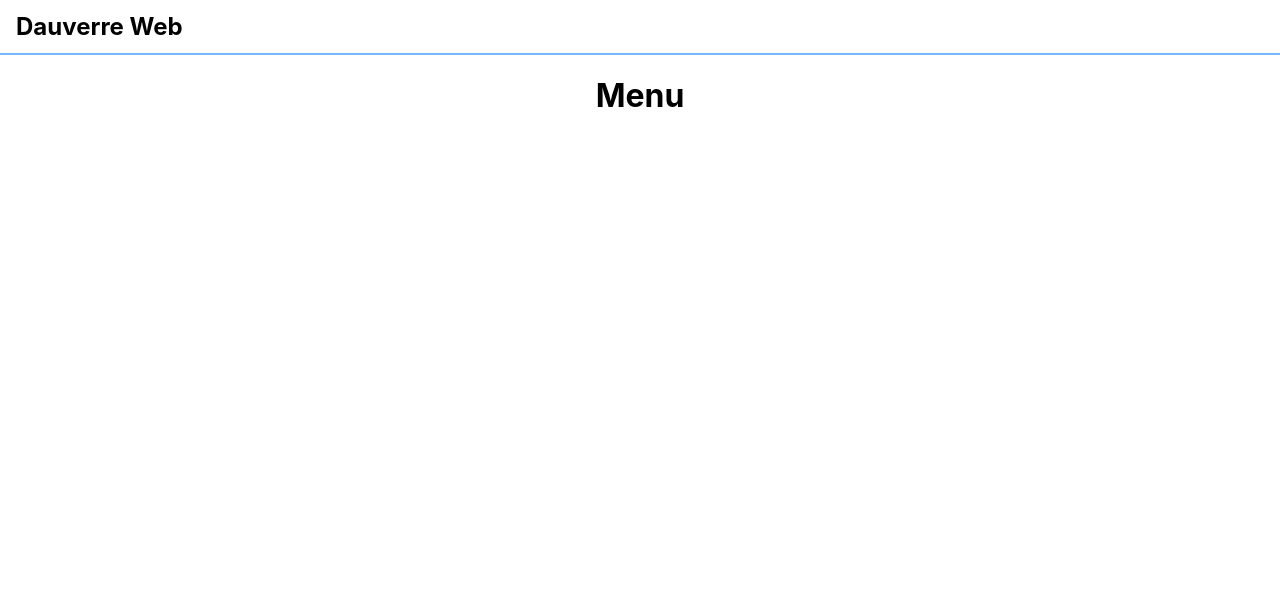
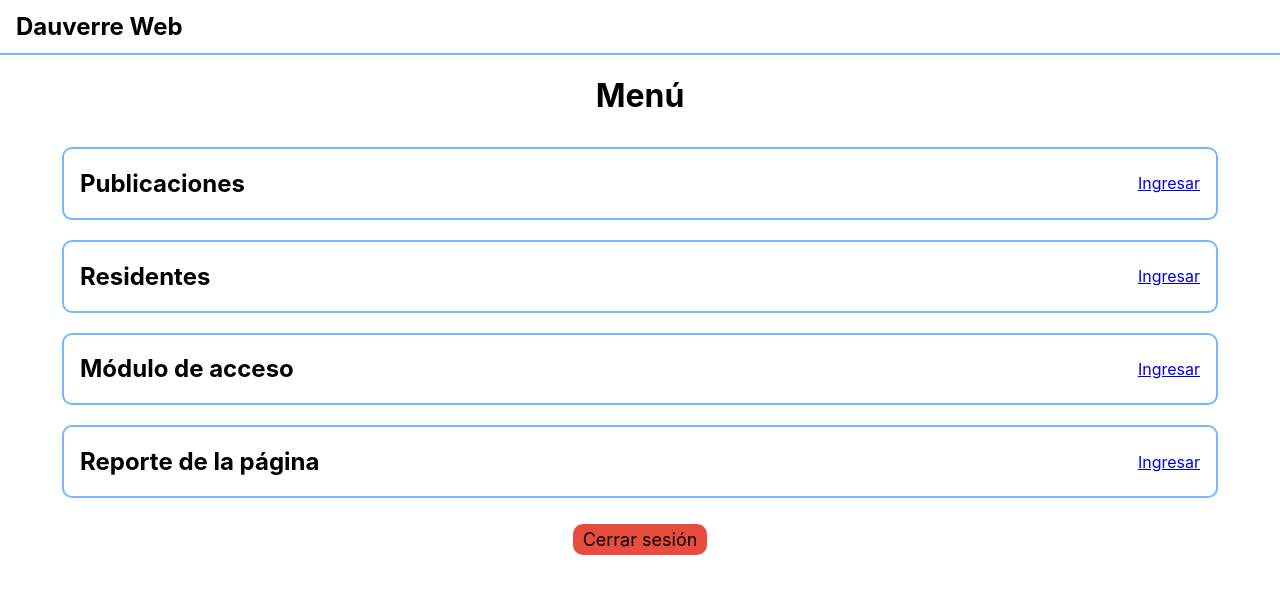
Before and after one commit to KevinTMtz/DauverreWeb, a React (Create React App) app: page /menu in a window 1280 px wide. Shown: the top 594 px of the page. Built offline with nearby package versions, Linux system fonts and the light colour scheme.

Commit message:
Added options in the menu view.

```diff
--- a/src/components/Header.tsx
+++ b/src/components/Header.tsx
@@ -21,7 +21,6 @@ const linkStyle = css({
   textDecoration: 'inherit',
   color: 'inherit',
   backgroundColor: '#74b9ff',
-  border: '0px solid black',
   borderRadius: '10px',
   fontSize: '18px',
   padding: '5px 10px',
--- a/src/views/MenuPage.tsx
+++ b/src/views/MenuPage.tsx
@@ -1,14 +1,69 @@
+import { Link } from 'react-router-dom';
 import React from 'react';
 /** @jsx jsx */ import { css, jsx } from '@emotion/core';
 
-const styledTitle = css({
-  textAlign: 'center',
+const styledMainDiv = css({
+  width: '100%',
+  display: 'flex',
+  alignItems: 'center',
+  flexDirection: 'column',
+});
+
+const styledCellContainer = css({
+  width: '100%',
+  display: 'flex',
+  flexDirection: 'column',
+  alignItems: 'center',
+});
+
+const styledCell = css({
+  display: 'flex',
+  flexDirection: 'row',
+  alignItems: 'center',
+  justifyContent: 'space-between',
+  border: '2px solid #74b9ff',
+  width: 'calc(90% - 32px)',
+  padding: '0px 16px',
+  margin: '10px 0px',
+  borderRadius: '10px',
+});
+
+const styledLogOut = css({
+  textDecoration: 'inherit',
+  color: 'inherit',
+  marginTop: '16px',
+  backgroundColor: '#e74c3c',
+  borderRadius: '10px',
+  fontSize: '18px',
+  padding: '5px 10px',
+  transitionDuration: '0.3s',
+  ':hover': {
+    transform: 'scale(1.05)',
+  },
 });
 
 const MenuPage: React.FC = () => {
+  const options = [
+    { name: 'Publicaciones', linkPathname: '/posts' },
+    { name: 'Residentes', linkPathname: '/residents' },
+    { name: 'Módulo de acceso', linkPathname: '/accessmodule' },
+    { name: 'Reporte de la página', linkPathname: '/webpagereport' },
+  ];
+
   return (
-    <div>
-      <h1 css={styledTitle}>Menu</h1>
+    <div css={styledMainDiv}>
+      <h1>Menú</h1>
+      <div css={styledCellContainer}>
+        {options.map((module) => (
+          <div key={module.name} css={styledCell}>
+            <h2>{module.name}</h2>
+            <Link to={module.linkPathname}>Ingresar</Link>
+          </div>
+        ))}
+      </div>
+      <Link css={styledLogOut} to="/">
+        Cerrar sesión
+      </Link>
     </div>
   );
 };
```
